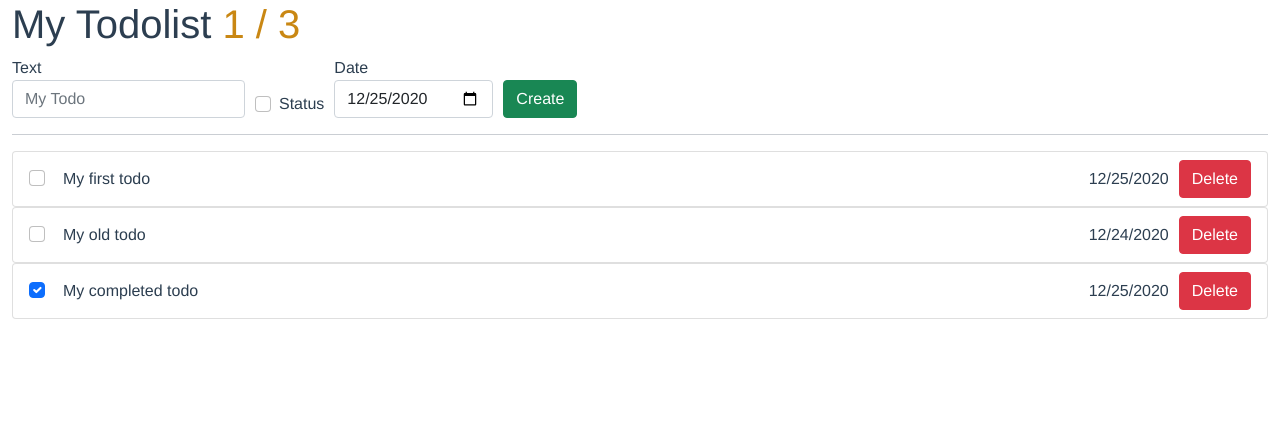
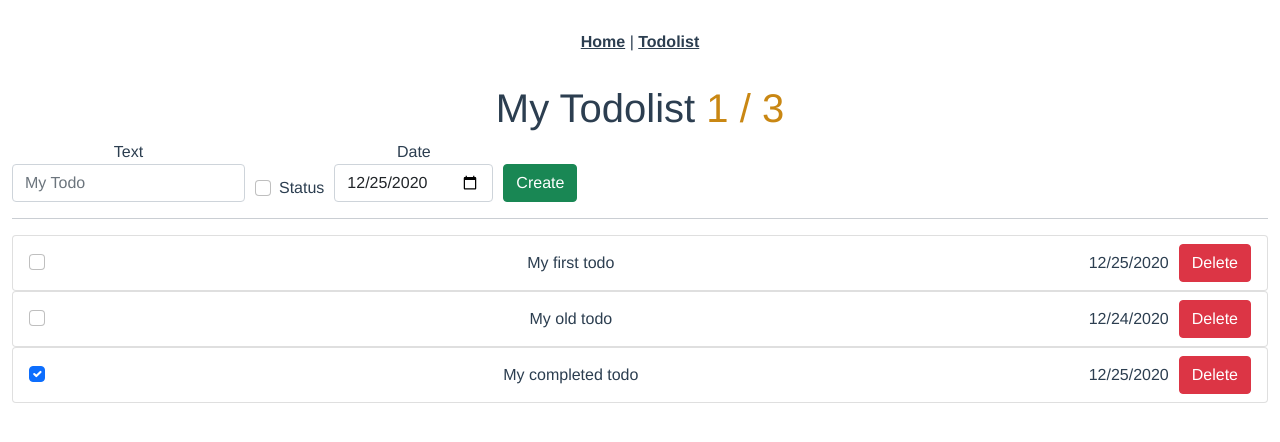
Before and after one commit to JulienMichelFr/vue-todolist, a Vue app: page /todolist/1 in a window 1280 px wide. Shown: the top 442 px of the page. Built offline with nearby package versions, Linux system fonts and the light colour scheme.

Commit message:
WIP - Add router

```diff
--- a/package.json
+++ b/package.json
@@ -10,11 +10,13 @@
   },
   "dependencies": {
     "core-js": "^3.6.5",
-    "vue": "^2.6.11"
+    "vue": "^2.6.11",
+    "vue-router": "^3.2.0"
   },
   "devDependencies": {
     "@vue/cli-plugin-babel": "~4.5.0",
     "@vue/cli-plugin-eslint": "~4.5.0",
+    "@vue/cli-plugin-router": "4.5.9",
     "@vue/cli-plugin-unit-jest": "~4.5.0",
     "@vue/cli-service": "~4.5.0",
     "@vue/eslint-config-prettier": "^6.0.0",
--- a/src/App.vue
+++ b/src/App.vue
@@ -1,159 +1,32 @@
 <template>
   <div id="app">
-    <h1>
-      My Todolist
-      <span v-bind:class="progressClasses">{{ completed }} / {{ total }}</span>
-    </h1>
-    <CreateTodo @create-todo="createTodo" />
-    <hr />
-    <div class="list-group" v-for="todo in todos" :key="todo.id">
-      <Todo
-        class="list-group-item"
-        v-on:toggle-status="() => toggleTodo(todo.id)"
-        v-on:update-text="updatedText => updateTodoText(todo.id, updatedText)"
-        v-bind:text="todo.text"
-        v-bind:date="todo.date"
-        v-bind:status="todo.status"
-      >
-        <button class="btn btn-danger" @click="deleteTodo(todo.id)">
-          Delete
-        </button>
-      </Todo>
+    <div id="nav">
+      <router-link to="/">Home</router-link> |
+      <router-link to="/todolist/:id">Todolist</router-link>
     </div>
+    <router-view />
   </div>
 </template>
 
-<script>
-import Todo from "./components/Todo/Todo.vue";
-import { createTodo } from "@/utils/create-todo/create-todo";
-import CreateTodo from "@/components/CreateTodo/CreateTodo";
-
-export default {
-  name: "App",
-  components: {
-    CreateTodo,
-    Todo
-  },
-  /**
-   * @return {{
-   *   date: Date,
-   *   todos: TodoInstance[]
-   * }}
-   */
-  data: function() {
-    return {
-      date: new Date(),
-      todos: [
-        createTodo("My first todo"),
-        createTodo("My old todo", false, new Date(2020, 11, 24)),
-        createTodo("My completed todo", true)
-      ]
-    };
-  },
-  computed: {
-    /**
-     * Get todos count
-     * @return {number}
-     */
-    total() {
-      return this.todos?.length ?? -1;
-    },
-    /**
-     * Get completed todos count
-     * @return {number}
-     */
-    completed() {
-      return this.todos?.filter(({ status }) => !!status).length ?? 0;
-    },
-    /**
-     * Generate css classes for current progress
-     * @return {{completed: boolean, 'to-start': boolean, 'in-progress': boolean}}
-     */
-    progressClasses: function() {
-      const result = {
-        completed: false,
-        "in-progress": false,
-        "to-start": false
-      };
-      if (this.completed === this.total) {
-        result.completed = true;
-        return result;
-      }
-      if (this.completed === 0) {
-        result["to-start"] = true;
-        return result;
-      }
-      result["in-progress"] = true;
-      return result;
-    }
-  },
-  methods: {
-    /**
-     * Update todo status
-     * @param id {number}
-     */
-    toggleTodo(id) {
-      const todo = this.todos.find(t => t.id === id);
-      if (!todo) {
-        return;
-      }
-      todo.status = !todo.status;
-    },
-    /**
-     * Update todo text
-     * @param id {number}
-     * @param updatedText {string}
-     */
-    updateTodoText(id, updatedText) {
-      const todo = this.todos.find(t => t.id === id);
-      if (!todo) {
-        return;
-      }
-      if (!updatedText?.trim()?.length) {
-        return;
-      }
-      todo.text = updatedText;
-    },
-    /**
-     * Create a new todo
-     * @param text {string}
-     * @param status {boolean}
-     * @param date {string} Date with format 'YYYY-MM-DD'
-     */
-    createTodo({ text, status, date }) {
-      this.todos.push(createTodo(text, status, new Date(date)));
-    },
-    /**
-     * Delete todo
-     * @param id {number}
-     */
-    deleteTodo(id) {
-      if (confirm("Delete todo ?")) {
-        this.todos = this.todos.filter(t => t.id !== id);
-      }
-    }
-  }
-};
-</script>
-
 <style lang="scss">
-@import "./assets/variables";
 #app {
   font-family: Avenir, Helvetica, Arial, sans-serif;
   -webkit-font-smoothing: antialiased;
   -moz-osx-font-smoothing: grayscale;
+  text-align: center;
   color: #2c3e50;
+}
 
-  .completed {
-    color: $success;
-  }
+#nav {
+  padding: 30px;
 
-  .to-start {
-    color: $error;
-  }
+  a {
+    font-weight: bold;
+    color: #2c3e50;
 
-  .in-progress {
-    color: $warn;
+    &.router-link-exact-active {
+      color: #42b983;
+    }
   }
 }
 </style>
--- a/src/main.js
+++ b/src/main.js
@@ -1,8 +1,10 @@
 import Vue from "vue";
 import App from "./App.vue";
+import router from "./router";
 
 Vue.config.productionTip = false;
 
 new Vue({
+  router,
   render: h => h(App)
 }).$mount("#app");
--- /dev/null
+++ b/src/router/index.js
@@ -0,0 +1,30 @@
+import Vue from "vue";
+import VueRouter from "vue-router";
+import Home from "../views/Home.vue";
+
+Vue.use(VueRouter);
+
+const routes = [
+  {
+    path: "/",
+    name: "Home",
+    component: Home
+  },
+  {
+    path: "/todolist/:id",
+    name: "TodolistDetail",
+    // route level code-splitting
+    // this generates a separate chunk (about.[hash].js) for this route
+    // which is lazy-loaded when the route is visited.
+    component: () =>
+      import(/* webpackChunkName: "about" */ "../views/Todolist.vue")
+  }
+];
+
+const router = new VueRouter({
+  mode: "history",
+  base: process.env.BASE_URL,
+  routes
+});
+
+export default router;
--- /dev/null
+++ b/src/views/About.vue
@@ -0,0 +1,5 @@
+<template>
+  <div class="about">
+    <h1>This is an about page</h1>
+  </div>
+</template>
--- /dev/null
+++ b/src/views/Home.vue
@@ -0,0 +1,11 @@
+<template>
+  <div class="home">
+    <h1>Hello world</h1>
+  </div>
+</template>
+
+<script>
+export default {
+  name: "Home"
+};
+</script>
--- /dev/null
+++ b/src/views/Todolist.vue
@@ -0,0 +1,158 @@
+<template>
+  <div id="app">
+    <h1>
+      My Todolist
+      <span v-bind:class="progressClasses">{{ completed }} / {{ total }}</span>
+    </h1>
+    <CreateTodo @create-todo="createTodo" />
+    <hr />
+    <div class="list-group" v-for="todo in todos" :key="todo.id">
+      <Todo
+        class="list-group-item"
+        v-on:toggle-status="() => toggleTodo(todo.id)"
+        v-on:update-text="updatedText => updateTodoText(todo.id, updatedText)"
+        v-bind:text="todo.text"
+        v-bind:date="todo.date"
+        v-bind:status="todo.status"
+      >
+        <button class="btn btn-danger" @click="deleteTodo(todo.id)">
+          Delete
+        </button>
+      </Todo>
+    </div>
+  </div>
+</template>
+
+<script>
+import { createTodo } from "@/utils/create-todo/create-todo";
+import Todo from "@/components/Todo/Todo.vue";
+import CreateTodo from "@/components/CreateTodo/CreateTodo";
+
+export default {
+  name: "App",
+  components: {
+    CreateTodo,
+    Todo
+  },
+  /**
+   * @return {{
+   *   date: Date,
+   *   todos: TodoInstance[]
+   * }}
+   */
+  data: function() {
+    return {
+      date: new Date(),
+      todos: [
+        createTodo("My first todo"),
+        createTodo("My old todo", false, new Date(2020, 11, 24)),
+        createTodo("My completed todo", true)
+      ]
+    };
+  },
+  computed: {
+    /**
+     * Get todos count
+     * @return {number}
+     */
+    total() {
+      return this.todos?.length ?? -1;
+    },
+    /**
+     * Get completed todos count
+     * @return {number}
+     */
+    completed() {
+      return this.todos?.filter(({ status }) => !!status).length ?? 0;
+    },
+    /**
+     * Generate css classes for current progress
+     * @return {{completed: boolean, 'to-start': boolean, 'in-progress': boolean}}
+     */
+    progressClasses: function() {
+      const result = {
+        completed: false,
+        "in-progress": false,
+        "to-start": false
+      };
+      if (this.completed === this.total) {
+        result.completed = true;
+        return result;
+      }
+      if (this.completed === 0) {
+        result["to-start"] = true;
+        return result;
+      }
+      result["in-progress"] = true;
+      return result;
+    }
+  },
+  methods: {
+    /**
+     * Update todo status
+     * @param id {number}
+     */
+    toggleTodo(id) {
+      const todo = this.todos.find(t => t.id === id);
+      if (!todo) {
+        return;
+      }
+      todo.status = !todo.status;
+    },
+    /**
+     * Update todo text
+     */
+    updateTodoText(id, updatedText) {
+      const todo = this.todos.find(t => t.id === id);
+      if (!todo) {
+        return;
+      }
+      if (!updatedText?.trim()?.length) {
+        return;
+      }
+      todo.text = updatedText;
+    },
+    /**
+     * Create a new todo
+     * @param text {string}
+     * @param status {boolean}
+     * @param date {string} Date with format 'YYYY-MM-DD'
+     */
+    createTodo({ text, status, date }) {
+      this.todos.push(createTodo(text, status, new Date(date)));
+    },
+    /**
+     * Delete todo
+     * @param id {number}
+     */
+    deleteTodo(id) {
+      if (confirm("Delete todo ?")) {
+        this.todos = this.todos.filter(t => t.id !== id);
+      }
+    }
+  }
+};
+</script>
+
+<style lang="scss">
+@import "../assets/variables";
+
+#app {
+  font-family: Avenir, Helvetica, Arial, sans-serif;
+  -webkit-font-smoothing: antialiased;
+  -moz-osx-font-smoothing: grayscale;
+  color: #2c3e50;
+
+  .completed {
+    color: $success;
+  }
+
+  .to-start {
+    color: $error;
+  }
+
+  .in-progress {
+    color: $warn;
+  }
+}
+</style>
```
